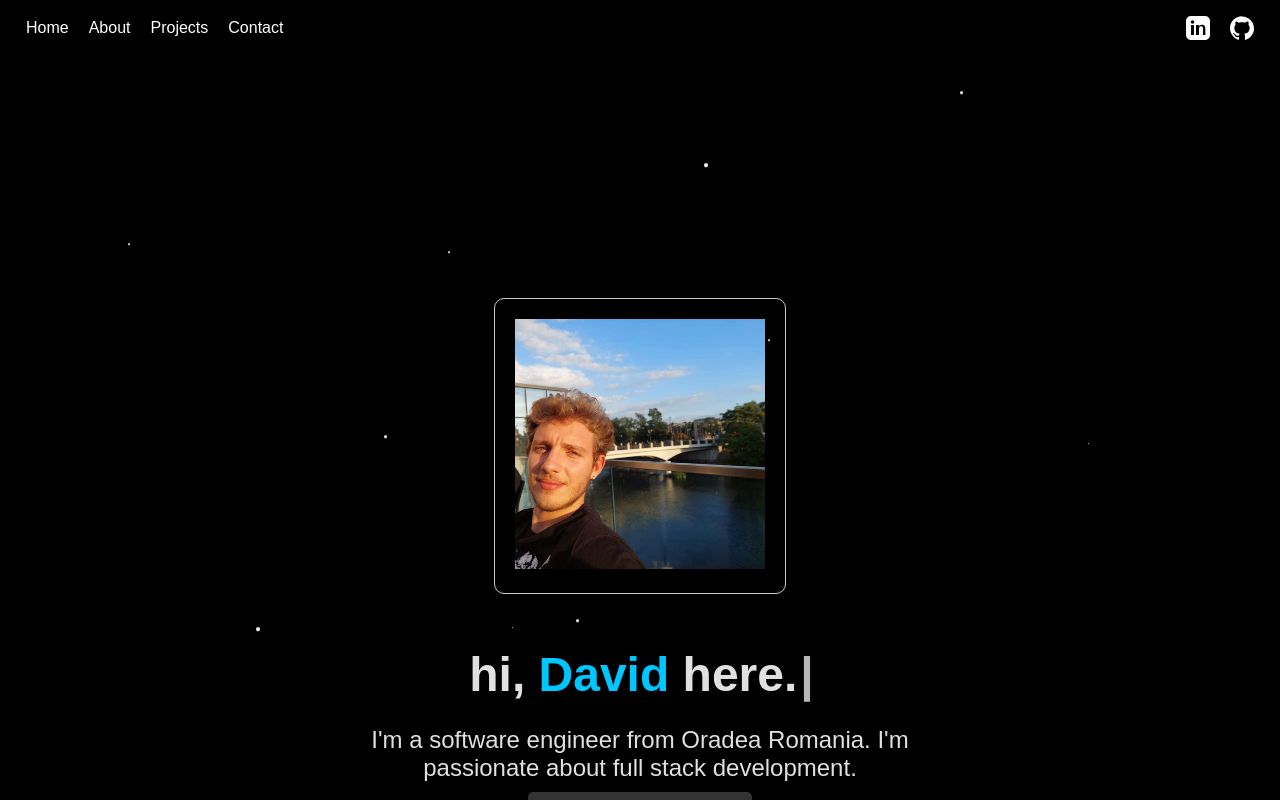
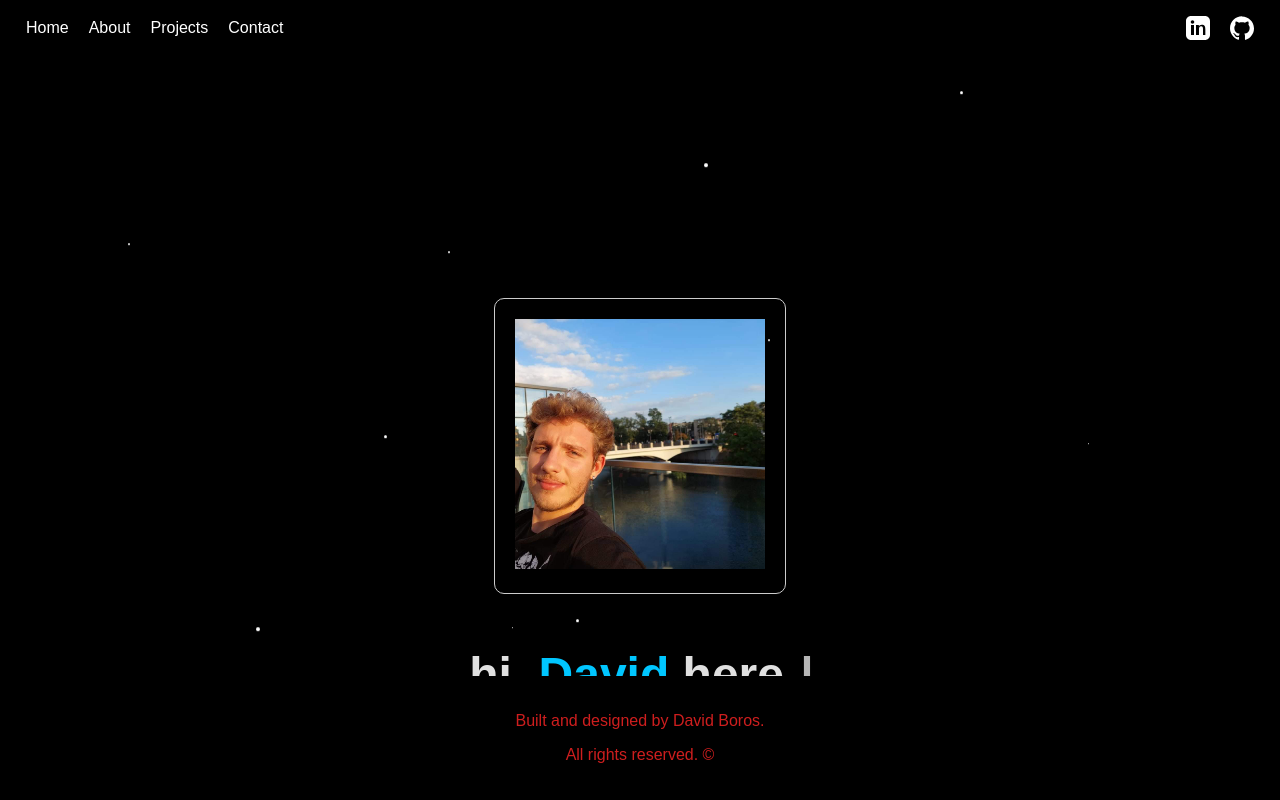
Before and after one commit to davidus98/my-portfolio, a React (Create React App) app: page / in a window 1280 px wide. Shown: the top 800 px of the page. Built offline with nearby package versions, Linux system fonts and the light colour scheme.

Commit message:
Update Footer component to use CSS module

```diff
--- a/src/components/Footer.js
+++ b/src/components/Footer.js
@@ -1,11 +1,11 @@
 import React from 'react';
-import './Footer.module.css'; // Importing the CSS for the footer
+import styles from './Footer.module.css';
 
 function Footer() {
     return (
         <>
         <section id="footer">
-            <footer className="footer">
+            <footer className={styles.footer}>
                 <p>Built and designed by David Boros.</p>
                 <p> All rights reserved. ©</p>
             </footer>
```
